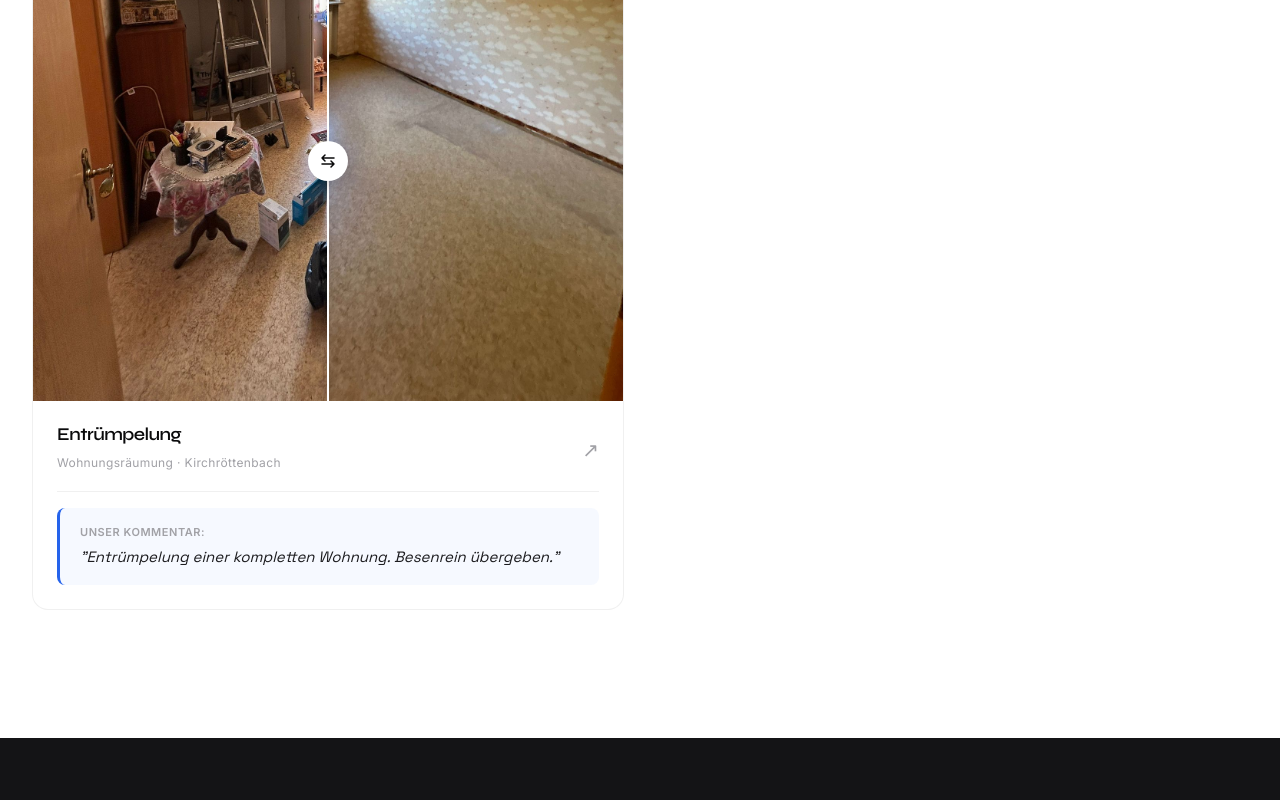
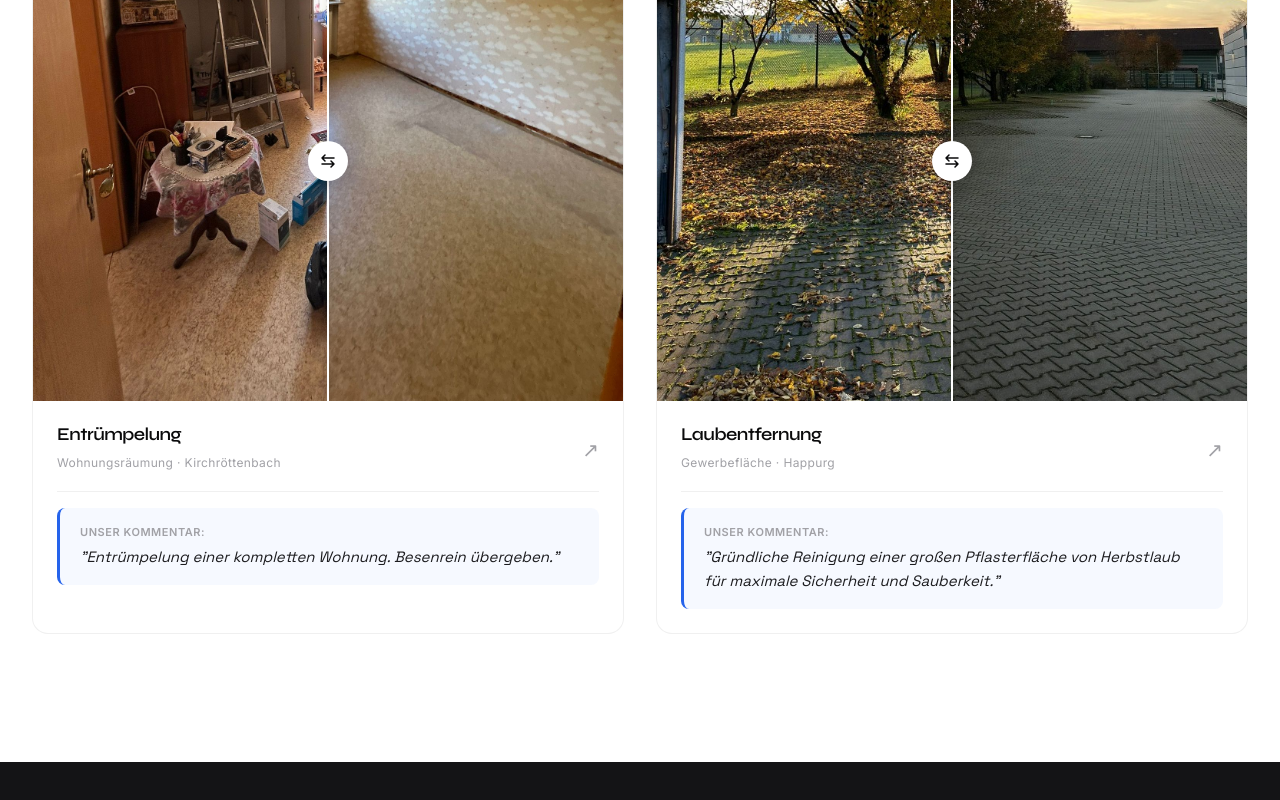
Before and after one commit to ivendsudro/bb-allroundservice, a Next.js app: page / in a window 1280 px wide. Shown: the part 3795-4595 px from the top of the page. Built offline with nearby package versions, Linux system fonts and the light colour scheme.

Commit message:
Restore Laubentfernung gallery item

```diff
--- a/src/components/Gallery.tsx
+++ b/src/components/Gallery.tsx
@@ -17,6 +17,13 @@ export default function Gallery() {
       imageBefore: '/entruempelung-vorher.jpg',
       imageAfter: '/entruempelung-nachher.jpg',
       comment: 'Entrümpelung einer kompletten Wohnung. Besenrein übergeben.'
+    },
+    {
+      label: 'Laubentfernung',
+      area: 'Gewerbefläche · Happurg',
+      imageBefore: '/laubentfernung-vorher.jpg',
+      imageAfter: '/laubentfernung-nachher.jpg',
+      comment: 'Gründliche Reinigung einer großen Pflasterfläche von Herbstlaub für maximale Sicherheit und Sauberkeit.'
     }
   ];
 
```
